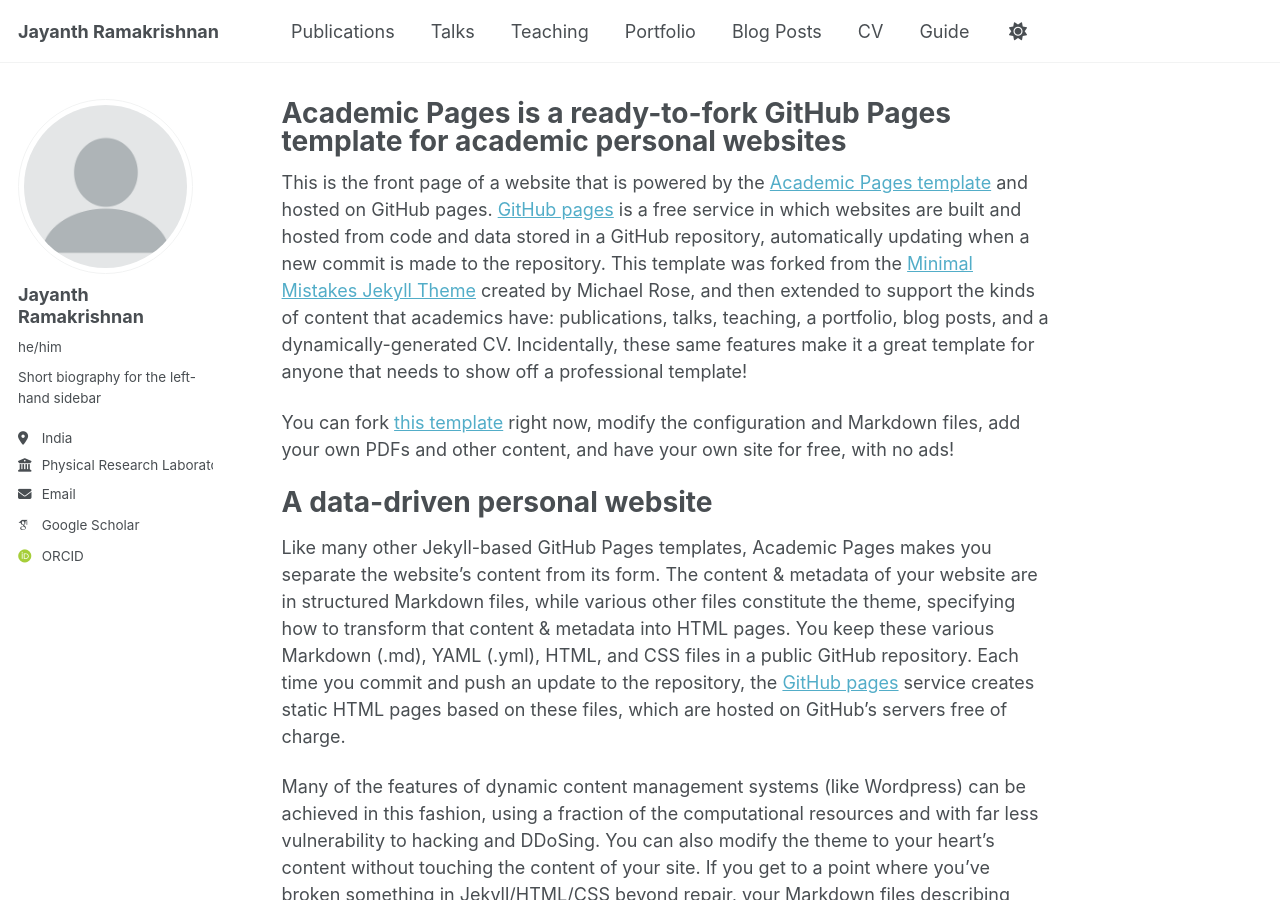
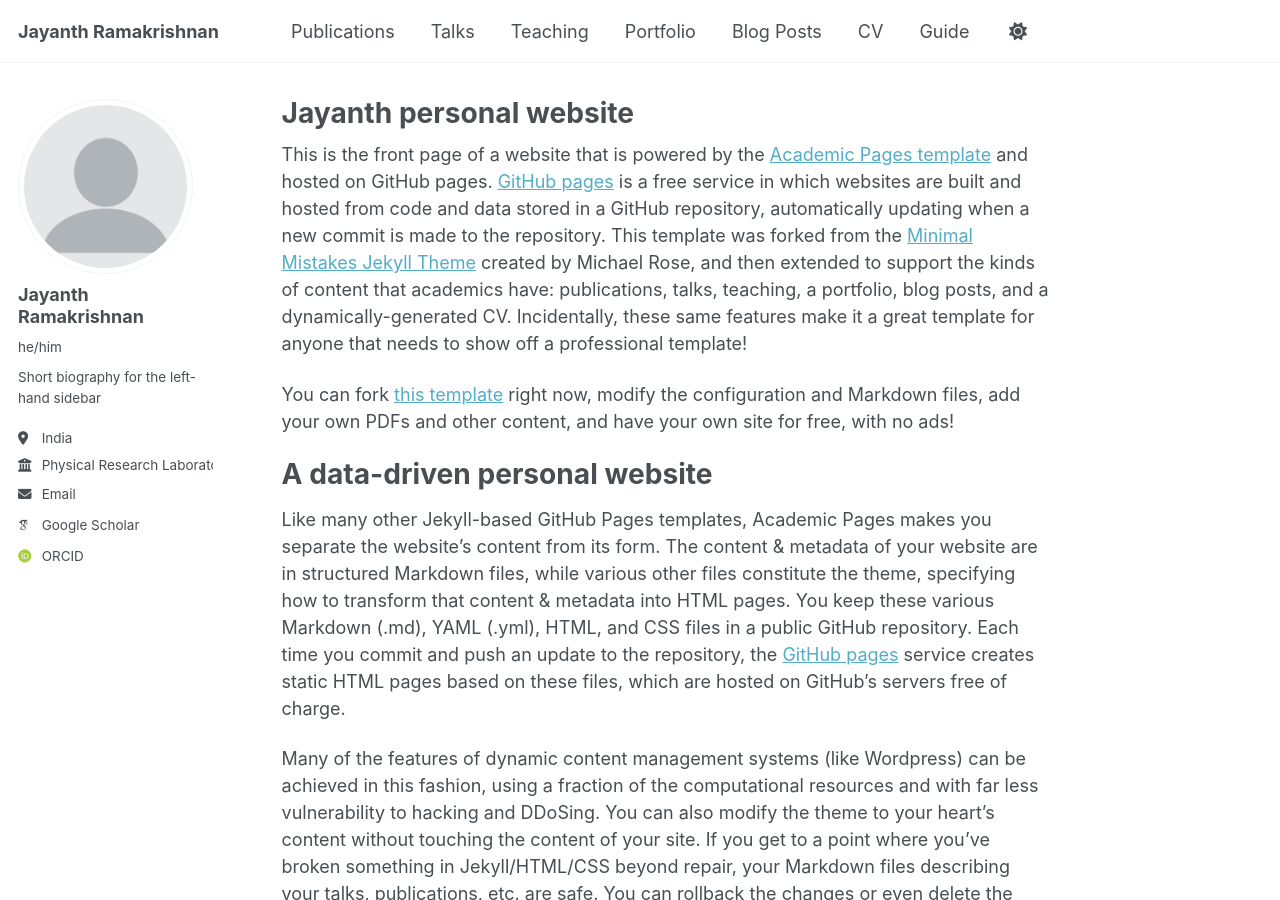
Before and after one commit to jayheme/jayheme.github.io, a Jekyll site: the page built from _pages/about.md, in a window 1280 px wide and 900 px high. Built offline with Jekyll 4.4.1, drawn with Linux system fonts in a browser that asks for light colours; some web fonts are replaced; a script that is not in the unit is left out.

Commit message:
Update title for personal website

```diff
--- a/_pages/about.md
+++ b/_pages/about.md
@@ -1,6 +1,6 @@
 ---
 permalink: /
-title: "Academic Pages is a ready-to-fork GitHub Pages template for academic personal websites"
+title: "Jayanth personal website"
 author_profile: true
 redirect_from:
   - /about/
```
